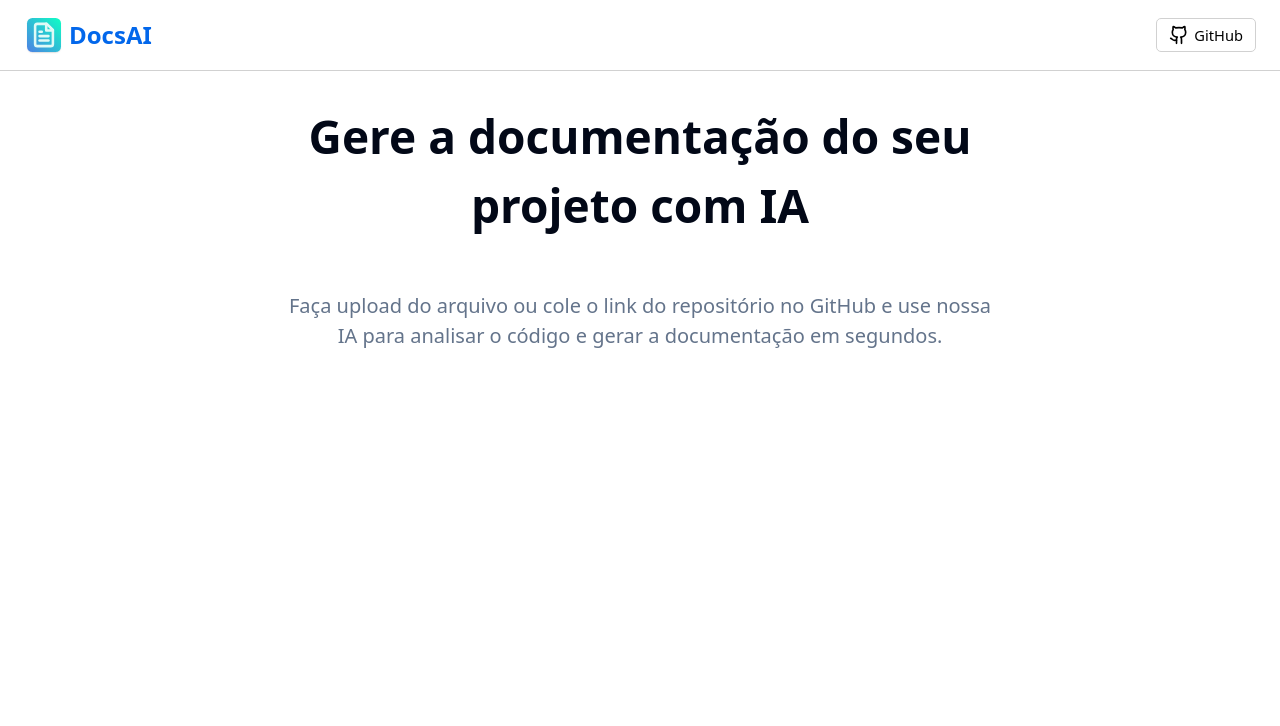
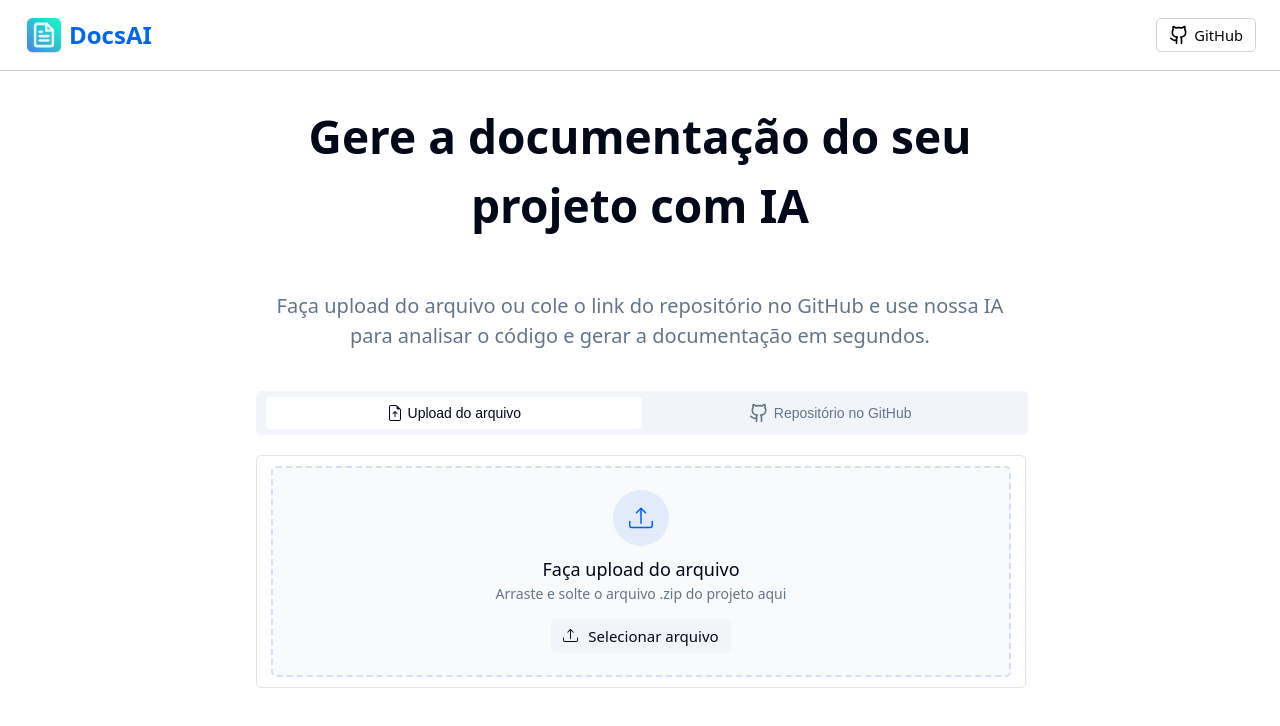
Before and after one commit to otaviocostao/docs-ai, a React (Vite) app: page / in a window 1280 px wide. Shown: the top 726 px of the page. Built offline with nearby package versions, Linux system fonts and the light colour scheme.

Commit message:
Feature:Componentes da seção de upload

```diff
--- a/src/App.jsx
+++ b/src/App.jsx
@@ -1,6 +1,7 @@
 import './App.css'
 import InfoArea from './components/InfoArea/InfoArea'
 import NavBar from './components/navbar/NavBar'
+import UploadArea from './components/UploadArea/UploadArea'
 
 function App() {
 
@@ -8,6 +9,7 @@ function App() {
     <>
     <NavBar />
     <InfoArea />
+    <UploadArea />
     </>
   )
 }
--- a/src/components/InfoArea/InfoArea.css
+++ b/src/components/InfoArea/InfoArea.css
@@ -1,5 +1,5 @@
 .info-area{
-    width: 55%;
+    width: 60%;
     display: flex;
     align-items: center;
     justify-content: center;
--- /dev/null
+++ b/src/components/UploadArea/UploadArea.css
@@ -0,0 +1,7 @@
+.upload-area{
+    width: 60%;
+    display: flex;
+    align-items: start;
+    justify-content: center;
+    flex-direction: column;
+}
--- /dev/null
+++ b/src/components/UploadArea/UploadArea.jsx
@@ -0,0 +1,15 @@
+import React from 'react'
+import './UploadArea.css'
+import UploadMode from './UploadMode/UploadMode'
+import UploadFile from './UploadFile/UploadFile'
+
+const UploadArea = () => {
+  return (
+    <div className='upload-area'>
+      <UploadMode />
+      <UploadFile />
+    </div>
+  )
+}
+
+export default UploadArea
--- /dev/null
+++ b/src/components/UploadArea/UploadFile/UploadFile.css
@@ -0,0 +1,54 @@
+.upload-file-area{
+    width: 100%;
+    display: flex;
+    flex-direction: column;
+    align-items: center;
+    justify-content: center;
+    border: 1px solid var(--border-color);
+    padding: 10px 0px;
+    border-radius: var(--default-border-radius);
+}
+
+.upload-zone{
+    width: 90%;
+    display: flex;
+    flex-direction: column;
+    align-items: center;
+    justify-content: center;
+    padding: 22px;
+    background-color: var(--background-blue);
+    border: 2px dashed var(--border-blue);
+    cursor: pointer;
+    border-radius: var(--default-border-radius);
+}
+
+.upload-zone:hover{
+    transition: 0.3s;
+    background-color: var(--background-gray);
+}
+
+.upload-icon-circle{
+    display: flex;
+    align-items: center;
+    justify-content: center;
+    padding: 16px;
+    color: #005eff;
+    border-radius: 100px;
+    font-size: 18pt;
+    font-weight: bolder;
+    background-color: var(--background-icons-blue);
+}
+
+.h3-upload{
+    color: var(--font-color-black);
+    font-weight: 500;
+    font-size: 18px;
+    margin: 10px 0px 0px 0px;
+}
+
+.paragraph-upload-zone{
+    font-size: 14px;
+    color: var(--font-color-gray);
+    padding: 0px;
+    margin: 0px;
+}
--- /dev/null
+++ b/src/components/UploadArea/UploadFile/UploadFile.jsx
@@ -0,0 +1,22 @@
+import React from 'react'
+import './UploadFile.css'
+import { BsUpload } from "react-icons/bs";
+import BtnUpload from '../../ui/btnUpload/btnUpload';
+
+
+const UploadFile = () => {
+  return (
+    <div className='upload-file-area'>
+      <div className='upload-zone'>
+        <div className='upload-icon-circle'>
+            <BsUpload />
+        </div>
+        <h3 className='h3-upload'>Faça upload do arquivo</h3>
+        <p className='paragraph-upload-zone'>Arraste e solte o arquivo .zip do projeto aqui</p>
+        <BtnUpload />
+      </div>
+    </div>
+  )
+}
+
+export default UploadFile
--- /dev/null
+++ b/src/components/UploadArea/UploadMode/UploadMode.css
@@ -0,0 +1,41 @@
+.upload-mode-area{
+    width: 100%;
+    display: flex;
+    justify-content: center;
+    align-items: center;
+    padding: 2px;
+    border-radius: 5px;
+    background-color: var(--background-gray);
+    margin: 20px 0px 20px 0px;
+}
+
+.upload-arquivo,
+.link-github{
+    display: flex;
+    align-items: center;
+    justify-content: center;
+    width: 49%;
+    padding: 8px 12px;
+    border: none;
+    border-radius: 4px;
+    background-color: var(--background-gray);
+    font-size: 10.5pt;
+    color: var(--font-color-gray);
+    font-weight: 540;
+    cursor: pointer;
+}
+
+.upload-arquivo svg{
+    font-size: 16px;
+    margin-right: 5px;
+}
+
+.link-github svg{
+    width: 20px;
+    margin-right: 5px;
+}
+
+.upload-arquivo{
+    background-color: #ffff;
+    color: var(--font-color-black);
+}
--- /dev/null
+++ b/src/components/UploadArea/UploadMode/UploadMode.jsx
@@ -0,0 +1,21 @@
+import React from 'react'
+import './UploadMode.css'
+import { BsFileEarmarkArrowUp } from "react-icons/bs";
+import { Github } from "lucide-react";
+
+const UploadMode = () => {
+  return (
+    <div className='upload-mode-area'>
+      <button className='upload-arquivo'>
+        <BsFileEarmarkArrowUp />
+        <span>Upload do arquivo</span>
+      </button>
+      <button className='link-github'>
+        <Github />
+        <span>Repositório no GitHub</span>
+      </button>
+    </div>
+  )
+}
+
+export default UploadMode
--- /dev/null
+++ b/src/components/ui/BtnUpload/BtnUpload.jsx
@@ -0,0 +1,14 @@
+import React from 'react'
+import './btnUpload.css'
+import { BsUpload } from "react-icons/bs";
+
+const BtnUpload = () => {
+  return (
+    <div className='btn-upload-content'>
+      <BsUpload />
+      <span>Selecionar arquivo</span>
+    </div>
+  )
+}
+
+export default BtnUpload
--- /dev/null
+++ b/src/components/ui/BtnUpload/btnUpload.css
@@ -0,0 +1,16 @@
+.btn-upload-content{
+    display: flex;
+    align-items: center;
+    justify-content: center;
+    padding: 6px 12px;
+    background-color: var(--background-gray);
+    margin: 15px 0px 0px 0px;
+    color: var(--font-color-black);
+    font-size: 15px;
+    font-weight: 400;
+    border-radius: var(--default-border-radius);
+}
+
+.btn-upload-content svg{
+    margin-right: 10px;
+}
--- a/src/index.css
+++ b/src/index.css
@@ -1,5 +1,5 @@
 :root {
-  font-family: system-ui, Avenir, Helvetica, Arial, sans-serif;
+  font-family: system-ui, sans-serif;
   line-height: 1.5;
   font-weight: 400;
   padding: 0;
@@ -7,4 +7,10 @@
 
   --font-color-black: #020817;
   --font-color-gray: #64748b;
+  --background-gray: #f1f5f9;
+  --background-icons-blue: #2463eb1a;
+  --background-blue: #f1f5f980;
+  --default-border-radius: 5px;
+  --border-color: #e4e4e4;
+  --border-blue: #2463eb2d;
 }
```
